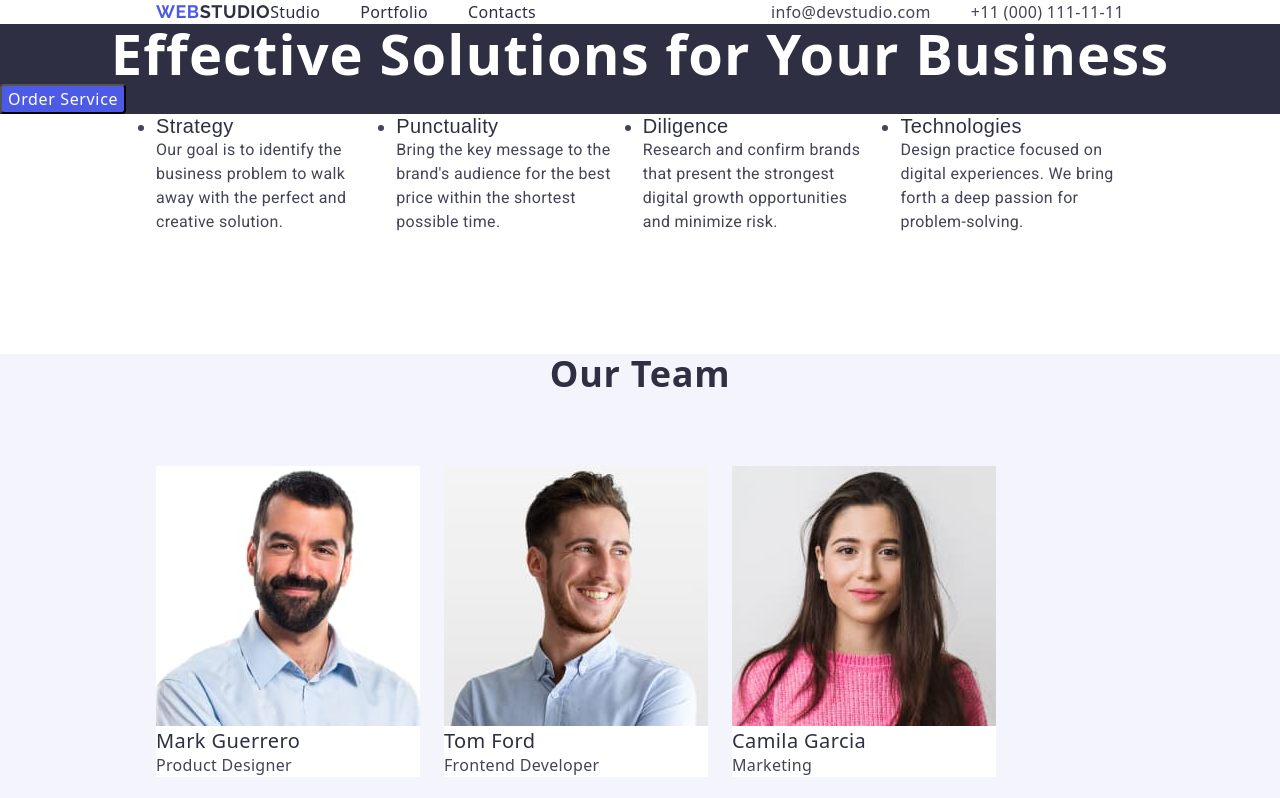
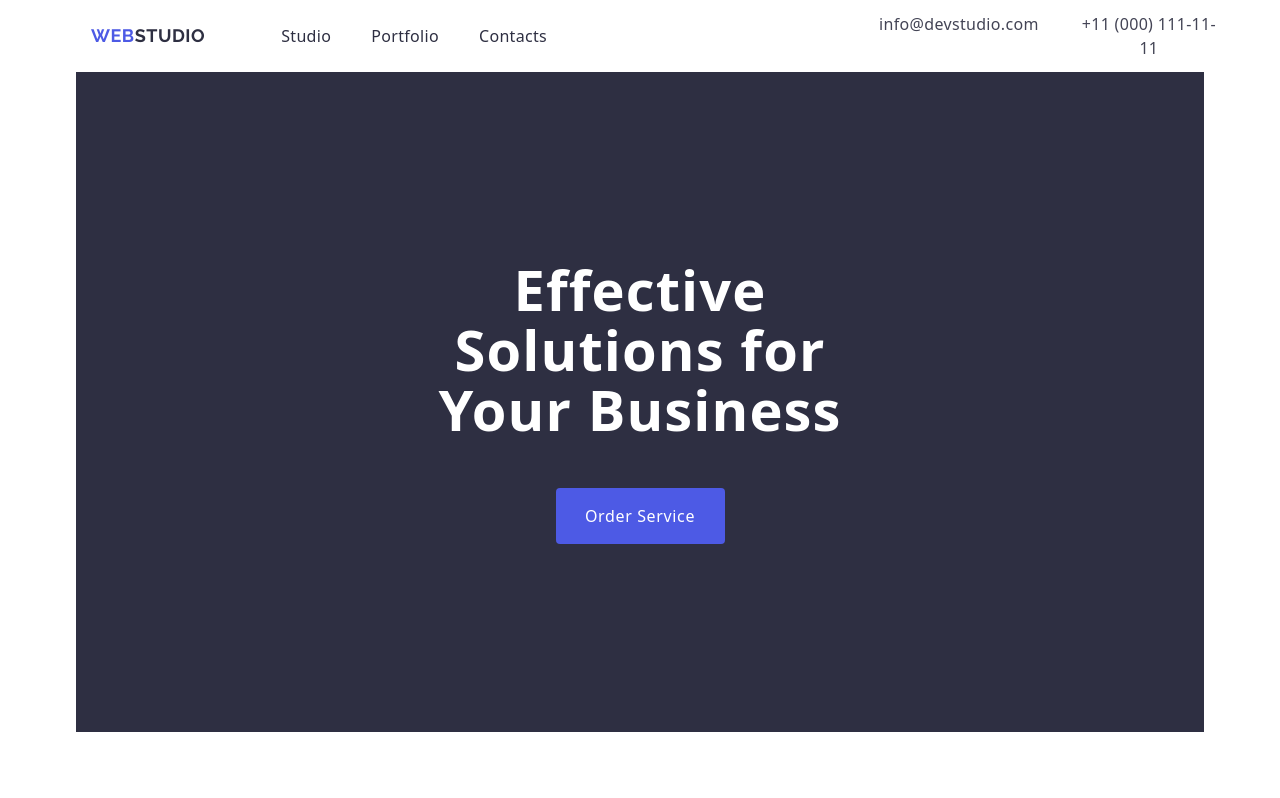
Before and after one commit to KatKat92/goit-markup-hw-03, a plain HTML site: page index.html in a window 1280 px wide. Shown: the top 798 px of the page. Drawn offline with nearby package versions, Linux system fonts and the light colour scheme.

Commit message:
section1 changes

```diff
--- a/css/styles.css
+++ b/css/styles.css
@@ -3,6 +3,8 @@
   --color-primery: #ffffff;
   --hover-color: #404bbf;
 }
+
+/*-- GENERAL SETTINGS --*/
 
 body {
   font-family: "Roboto", sans-serif;
@@ -31,33 +33,36 @@ li {
   margin: 0;
   padding-left: 0;
 }
-
 .section {
   padding: 60px 0;
 }
-
 .container {
   max-width: 1440px;
+  width: 1158px;
   margin: 0 auto;
-  padding: 0 156px;
+  padding-left: 15px;
+  padding-right: 15px;
+}
+.img {
+  display: block;
 }
 
 /*---Header Navigation----*/
-
+.header {
+  border-bottom: 1px solid #e7e9fc;
+  margin: 0 auto;
+}
 .header-container {
   display: flex;
   justify-content: space-between;
   text-align: center;
 }
-.nav-list {
-  display: flex;
-  gap: 40px;
-  list-style-type: none;
-}
+
 .address_header {
   display: flex;
 }
 .header-navigation {
+  align-items: center;
   display: flex;
 }
 .main-logo {
@@ -71,6 +76,14 @@ li {
   letter-spacing: 0.03em;
   text-transform: uppercase;
   color: #4d5ae5;
+  margin-right: 76px;
+}
+.nav-list {
+  display: flex;
+  gap: 40px;
+  list-style-type: none;
+  padding: 24px 0;
+  margin-right: 332px;
 }
 .contacts-menu {
   display: flex;
@@ -102,7 +115,6 @@ li {
 .nav-link:hover {
   color: var(--hover-color);
 }
-
 .nav-link:focus {
   color: var(--hover-color);
 }
@@ -131,8 +143,12 @@ li {
 
 .button-section {
   background-color: var(--color-brand);
+  padding-top: 188px;
+  padding-bottom: 188px;
 }
 .page-title {
+  display: block;
+  margin: 0 auto;
   color: var(--color-primery);
   text-align: center;
   font-size: 56px;
@@ -140,8 +156,15 @@ li {
   font-weight: 700;
   line-height: 1.07;
   letter-spacing: 1.12px;
+  max-width: 496px;
+  padding-bottom: 48px;
 }
 .primery-button {
+  display: block;
+  margin: 0 auto;
+  min-width: 169px;
+  height: 56px;
+  border: none;
   background-color: #4d5ae5;
   color: var(--color-primery);
   border-radius: 4px;
@@ -158,6 +181,9 @@ li {
 }
 
 /*-- Goals achievment Section --*/
+.goals-section {
+  padding: 120px 0;
+}
 .Goals-caption {
   text-align: center;
   display: none;
@@ -165,7 +191,7 @@ li {
 .achievment-list {
   display: flex;
   gap: 24px;
-  margin-bottom: 120px;
+  flex-basis: calc((100-72px) / 4);
 }
 .caption {
   color: var(--color-brand);
@@ -177,6 +203,7 @@ li {
   line-height: 24px;
   letter-spacing: 0.02em;
   text-transform: capitalize;
+  margin-bottom: 8px;
 }
 .sub-caption {
   font-family: "Roboto", sans-serif;
@@ -189,6 +216,7 @@ li {
 /*-- Section 3 Employee block --*/
 .employee-block {
   background-color: #f4f4fd;
+  padding: 120px 0;
 }
 .team {
   background-color: #f4f4fd;
@@ -208,11 +236,11 @@ li {
   display: flex;
   list-style-type: none;
   gap: 24px;
+  flex-basis: calc((100-72px) / 4);
   flex-wrap: wrap;
 }
 .employee {
   background-color: #ffffff;
-  flex-basis: calc((100-72px) / 4);
 }
 .names {
   font-weight: 500;
--- a/index.html
+++ b/index.html
@@ -32,6 +32,7 @@
   <body class="body">
     <!-- Header navigation -->
     <header>
+      <div class="container">
         <div class="container header-container">
           <nav class="header-navigation">
             <a class="main-logo" href="./index.html"
@@ -48,7 +49,6 @@
                 <a class="nav-link" href="">Contacts</a>
               </li>
             </ul>
-        </nav>
 
             <address class="address_header">
               <ul class="contacts-menu">
@@ -64,18 +64,21 @@
                 </li>
               </ul>
             </address>
+          </nav>
+        </div>
       </div>
     </header>
     <!-- Hero image and button -->
     <main>
+      <div class="container button-container">
         <section class="button-section">
           <h1 class="page-title">Effective Solutions for Your Business</h1>
 
           <button class="primery-button" type="button">Order Service</button>
         </section>
-
+      </div>
       <!-- Goals achievment Section -->
-      <section>
+      <section class="goals-section">
         <div class="container">
           <h2 class="Goals-caption">Goals achievment</h2>
           <ul class="achievment-list">
```
Lines whose indentation alone changed are shown as unchanged.
